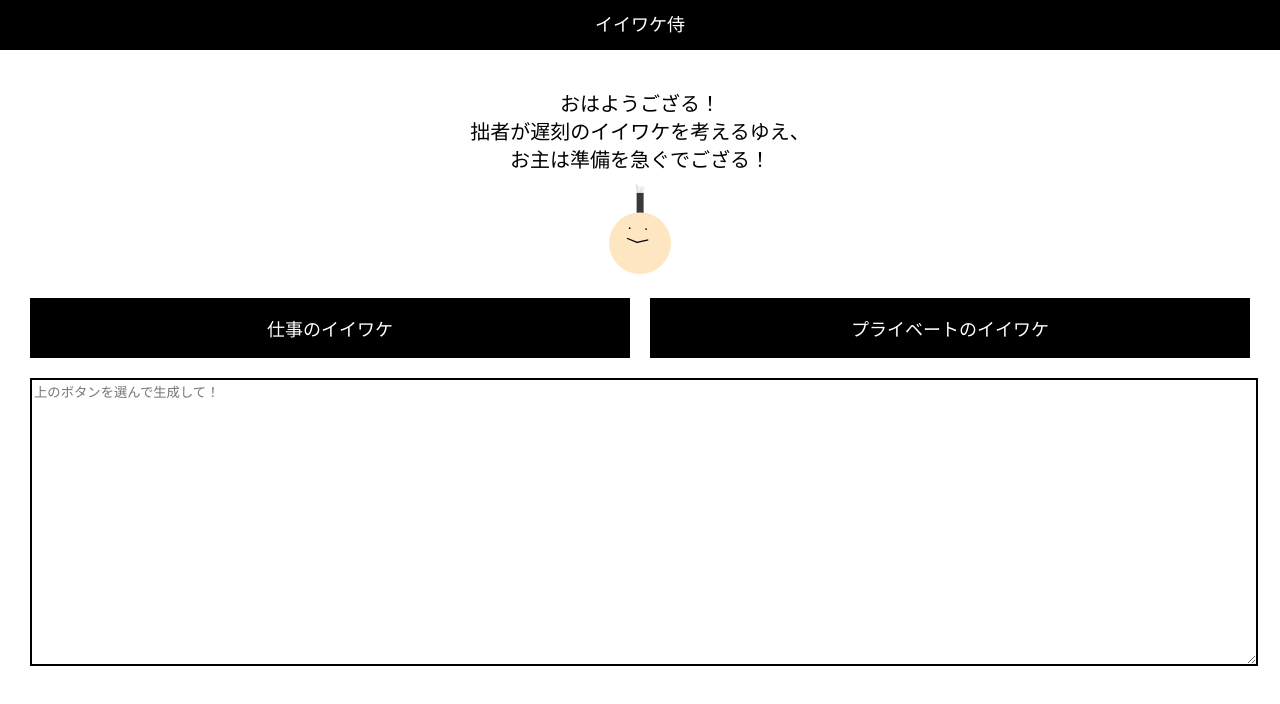
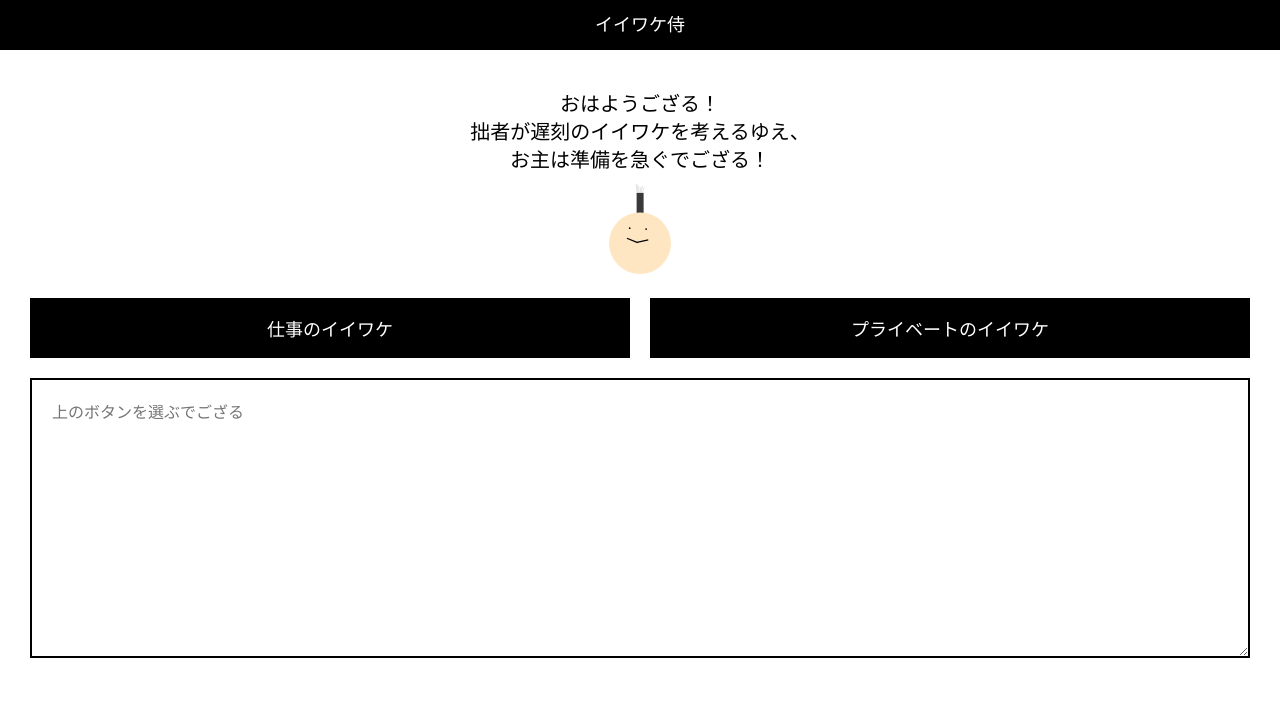
Before and after one commit to trrn2011/youtube_being_late, a plain HTML site: page index.html in a window 1280 px wide. Drawn offline with nearby package versions, Linux system fonts and the light colour scheme; a web font is replaced by a local one.

Commit message:
デザイン調整

```diff
--- a/index.html
+++ b/index.html
@@ -32,7 +32,7 @@
       </button>
     </div>
     <div class="iiwake_area">
-      <textarea class="iiwake_area_text textarea" placeholder="上のボタンを選んで生成して！"></textarea>
+      <textarea class="iiwake_area_text textarea" placeholder="上のボタンを選ぶでござる"></textarea>
     </div>
   </main>
 </body>
--- a/style.css
+++ b/style.css
@@ -54,9 +54,21 @@ main {
   width: 100%;
   height: 280px;
   border: 2px solid #000;
+  padding: 20px;
+  box-sizing: border-box;
+  line-height: 26px;
+  font-size: 16px;
 }
 
 .msg_area {
   text-align: center;
   margin-bottom: 10px;
 }
+
+.iiwake_area_text::placeholder {
+  font-family: "mukashimukashi", "游ゴシック" !important;
+}
+
+.iiwake_area_text {
+  font-family: "mukashimukashi", "游ゴシック" !important;
+}
```
